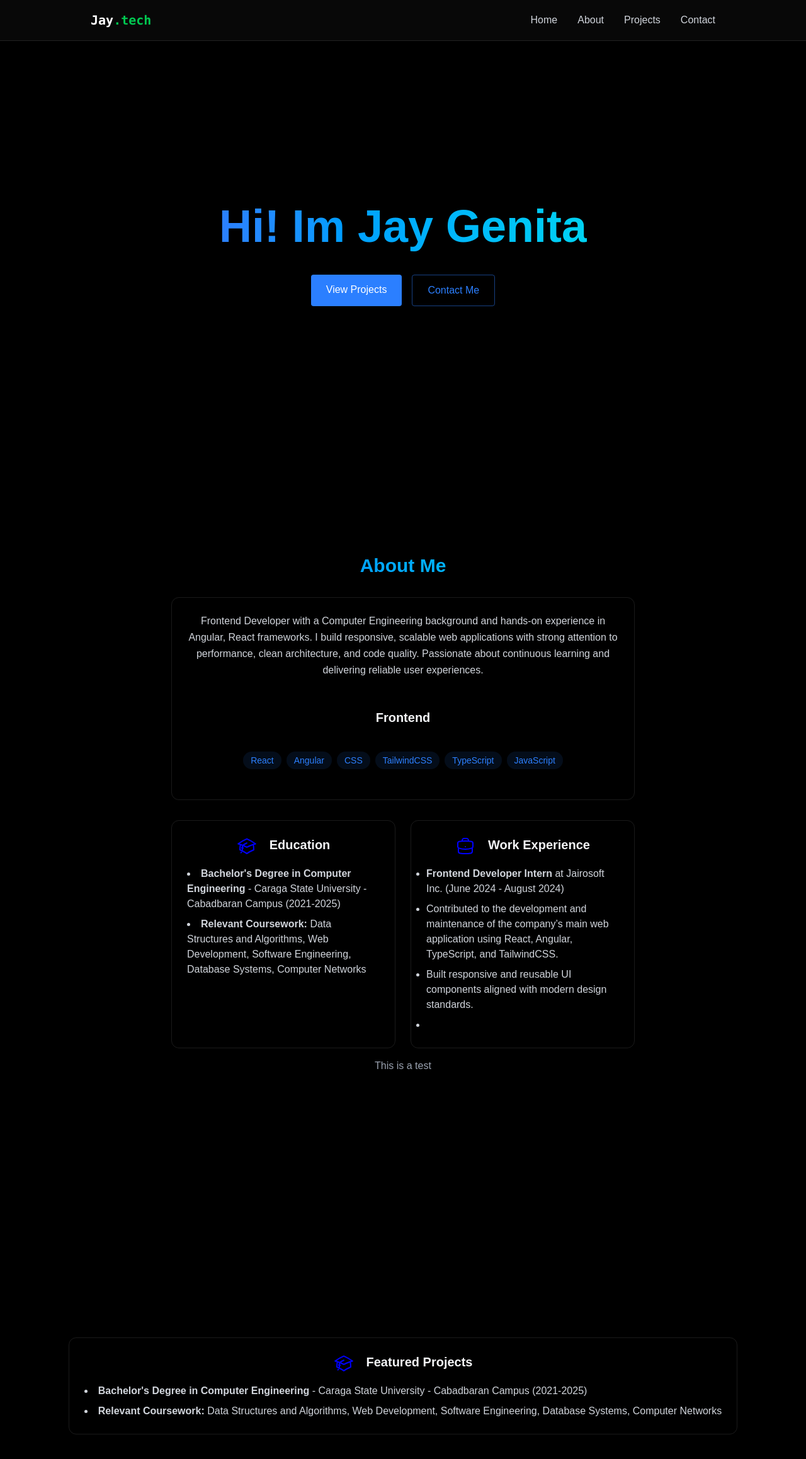
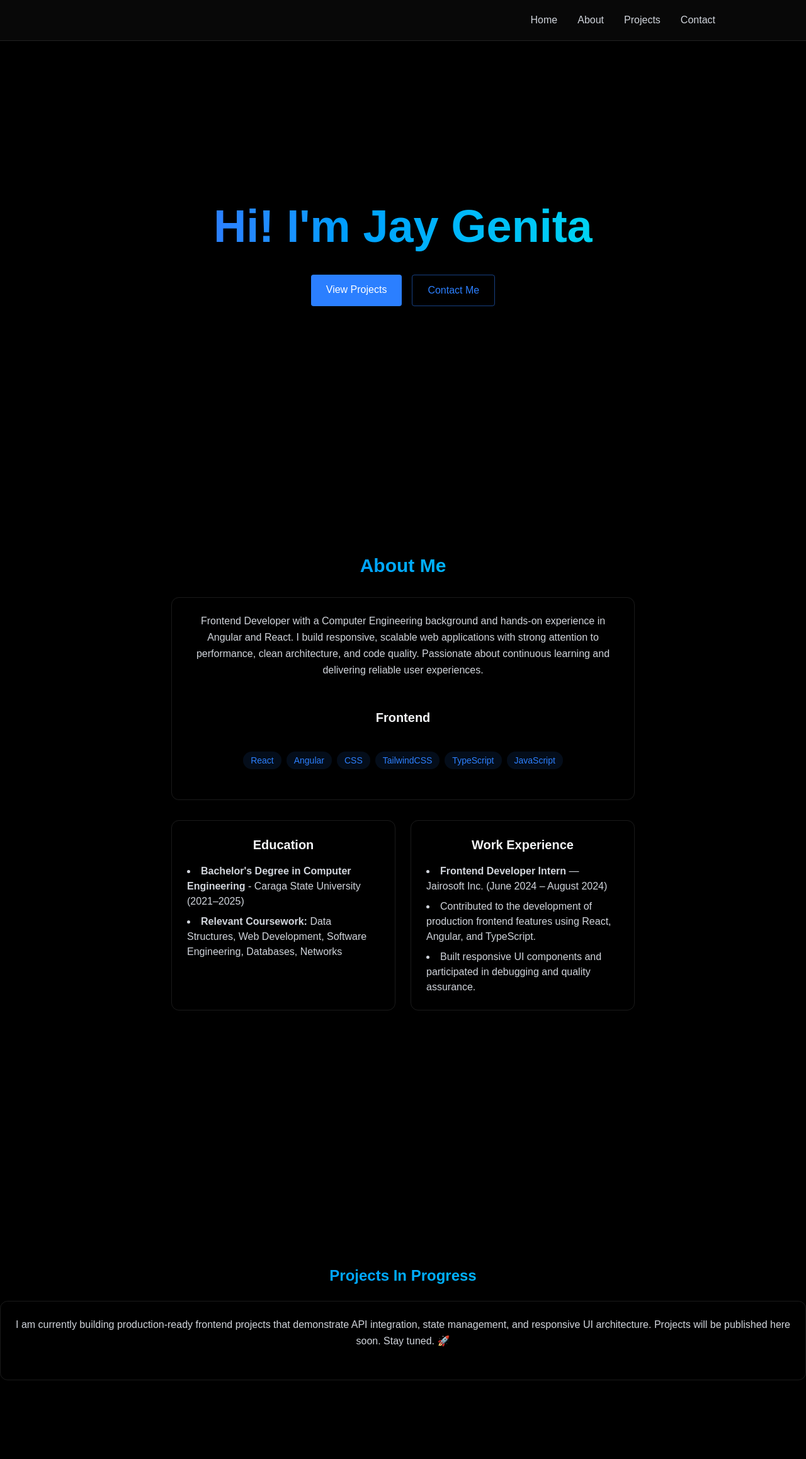
Before and after one commit to jaycsucc27/my-p, a React (Vite) app in the folder my-portfolio/: page / in a window 1280 px wide. Shown: the top 2316 px of the page at 63% size. Built offline with nearby package versions, Linux system fonts and the light colour scheme.

Commit message:
enhance About and Home sections with animations; add FadeInSection component for smooth transitions

```diff
--- /dev/null
+++ b/my-portfolio/src/components/FadeIn&Out.jsx
@@ -0,0 +1,29 @@
+import { useEffect, useRef, useState } from "react";
+
+export const FadeInSection = ({ children, delay = 0 }) => {
+  const ref = useRef(null);
+  const [isVisible, setIsVisible] = useState(false);
+
+  useEffect(() => {
+    const observer = new IntersectionObserver(
+      ([entry]) => {
+        setIsVisible(entry.isIntersecting);
+      },
+      { threshold: 0.6 }
+    );
+
+    if (ref.current) observer.observe(ref.current);
+    return () => observer.disconnect();
+  }, []);
+
+  return (
+    <div
+      ref={ref}
+      style={{ transitionDelay: `${delay}ms` }}
+      className={`transition-all duration-700 ease-[cubic-bezier(0.22,1,0.36,1)]
+      ${isVisible ? "opacity-100 translate-y-0" : "opacity-0 translate-y-12"}`}
+    >
+      {children}
+    </div>
+  );
+};
--- a/my-portfolio/src/components/sections/About.jsx
+++ b/my-portfolio/src/components/sections/About.jsx
@@ -1,127 +1,132 @@
-export const About = () =>{
+import { useEffect, useRef, useState } from "react";
 
-    const frontEndSkills = ["React", "Angular","CSS", "TailwindCSS", "TypeScript", "JavaScript"];
+export const About = () => {
+  const sectionRef = useRef(null);
+  const [isVisible, setIsVisible] = useState(false);
 
+  const frontEndSkills = [
+    "React",
+    "Angular",
+    "CSS",
+    "TailwindCSS",
+    "TypeScript",
+    "JavaScript",
+  ];
 
-    return(
+useEffect(() => {
+  const observer = new IntersectionObserver(
+    ([entry]) => {
+      setIsVisible(entry.isIntersecting);
+    },
+    { threshold: 0.6 }
+  );
+
+  if (sectionRef.current) {
+    observer.observe(sectionRef.current);
+  }
+
+  return () => observer.disconnect();
+}, []);
+
+  return (
     <section
       id="about"
-            className="min-h-screen flex items-center justify-center py-20"
+      ref={sectionRef}
+      className={`min-h-screen flex items-center justify-center py-20
+      transition-all duration-700 ease-[cubic-bezier(0.22,1,0.36,1)]
+      ${isVisible ? "opacity-100 translate-y-0" : "opacity-0 translate-y-12"}`}
     >
       <div className="max-w-3xl mx-auto px-4">
         <h2 className="text-3xl font-bold mb-8 bg-linear-to-r from-blue-500
         to-cyan-400 bg-clip-text text-transparent text-center">
           About Me
         </h2>
+
         <div className="p-6 rounded-xl border border-white/10
         hover:-translate-y-1
         hover:border-cyan-400
         hover:shadow-[0_0_15px_rgba(34,211,238,0.7)]
-                hover:shadow-cyan-400/50
         transition-all duration-300 ease-in-out">
 
-                <p className=" text-center leading-relaxed mb-6  text-gray-300  ">
-                     Frontend Developer with a Computer Engineering background and hands-on experience in Angular,
-                     React frameworks. I build responsive, scalable web applications with strong attention to performance,
+          <p className="text-center leading-relaxed mb-6 text-gray-300">
+            Frontend Developer with a Computer Engineering background and hands-on experience in Angular
+            and React. I build responsive, scalable web applications with strong attention to performance,
             clean architecture, and code quality. Passionate about continuous learning and delivering reliable user experiences.
           </p>
+
           <div className="grid grid-cols-1 gap-6">
             <div className="rounded-xl p-6">
               <h3 className="text-xl font-bold mb-10 text-center">
                 Frontend
               </h3>
+
               <div className="flex flex-wrap justify-center gap-2">
-        {frontEndSkills.map((tech,key)=>
-        (
+                {frontEndSkills.map((tech, key) => (
                   <span
                     key={key}
-            className="bg-blue-500/10 text-blue-500 py-1 px-3 rounded-full text-sm hover:-translate-y-1 hover:bg-blue-500/20
-            hover:shadow-[0_2px_8_px_rgba(59,130,246,0.2)] transition items-center"
+                    className="bg-blue-500/10 text-blue-500 py-1 px-3 rounded-full text-sm
+                    hover:-translate-y-1 hover:bg-blue-500/20
+                    hover:shadow-[0_2px_8px_rgba(59,130,246,0.2)]
+                    transition"
                   >
                     {tech}
                   </span>
-        )
-
-        )}
+                ))}
+              </div>
+            </div>
+          </div>
         </div>
 
-                </div>
+        {/* Education & Work Section */}
+        <div className="grid grid-cols-1 md:grid-cols-2 gap-6 mt-8">
 
-             </div>
-
-         </div>
-
-         <div className="grid grid-cols-1 md:grid-cols-2 gap-6 mt-8">
           <div className="p-6 rounded-xl border border-white/10
           hover:-translate-y-1
           hover:border-cyan-400
           hover:shadow-[0_0_15px_rgba(34,211,238,0.7)]
-                hover:shadow-cyan-400/50
           transition-all duration-300 ease-in-out">
 
             <h3 className="text-center text-xl font-bold mb-4">
-       <svg xmlns="http://www.w3.org/2000/svg" fill="none" viewBox="0 0 24 24" strokeWidth={1.5} stroke="blue" className="size-8 inline-block mr-5">
-  <path strokeLinecap="round" strokeLinejoin="round" d="M4.26 10.147a60.438 60.438 0 0 0-.491 6.347A48.62 48.62 0 0 1 12 20.904a48.62 48.62 0 0 1 8.232-4.41 60.46 60.46 0 0 0-.491-6.347m-15.482 0a50.636 50.636 0 0 0-2.658-.813A59.906 59.906 0 0 1 12 3.493a59.903 59.903 0 0 1 10.399 5.84c-.896.248-1.783.52-2.658.814m-15.482 0A50.717 50.717 0 0 1 12 13.489a50.702 50.702 0 0 1 7.74-3.342M6.75 15a.75.75 0 1 0 0-1.5.75.75 0 0 0 0 1.5Zm0 0v-3.675A55.378 55.378 0 0 1 12 8.443m-7.007 11.55A5.981 5.981 0 0 0 6.75 15.75v-1.5" />
-</svg>
               Education
+            </h3>
 
-    </h3>
             <ul className="list-disc list-inside text-gray-300 space-y-2">
               <li>
-        <strong>Bachelor's Degree in Computer Engineering</strong> - Caraga State University - Cabadbaran Campus (2021-2025)
+                <strong>Bachelor's Degree in Computer Engineering</strong> -
+                Caraga State University (2021–2025)
               </li>
               <li>
-            <strong>Relevant Coursework:</strong> Data Structures and Algorithms, Web Development, Software Engineering, Database Systems, Computer Networks
+                <strong>Relevant Coursework:</strong> Data Structures, Web Development,
+                Software Engineering, Databases, Networks
               </li>
             </ul>
           </div>
-<div >
+
           <div className="p-6 rounded-xl border border-white/10
           hover:-translate-y-1
           hover:border-cyan-400
           hover:shadow-[0_0_15px_rgba(34,211,238,0.7)]
-                hover:shadow-cyan-400/50
           transition-all duration-300 ease-in-out">
+
             <h3 className="text-center text-xl font-bold mb-4">
-      <svg xmlns="http://www.w3.org/2000/svg" fill="none" viewBox="0 0 24 24" stroke-width="1.5" stroke="blue" class="size-8 inline-block mr-5">
-  <path stroke-linecap="round" stroke-linejoin="round" d="M20.25 14.15v4.25c0 1.094-.787 2.036-1.872 2.18-2.087.277-4.216.42-6.378.42s-4.291-.143-6.378-.42c-1.085-.144-1.872-1.086-1.872-2.18v-4.25m16.5 0a2.18 2.18 0 0 0 .75-1.661V8.706c0-1.081-.768-2.015-1.837-2.175a48.114 48.114 0 0 0-3.413-.387m4.5 8.006c-.194.165-.42.295-.673.38A23.978 23.978 0 0 1 12 15.75c-2.648 0-5.195-.429-7.577-1.22a2.016 2.016 0 0 1-.673-.38m0 0A2.18 2.18 0 0 1 3 12.489V8.706c0-1.081.768-2.015 1.837-2.175a48.111 48.111 0 0 1 3.413-.387m7.5 0V5.25A2.25 2.25 0 0 0 13.5 3h-3a2.25 2.25 0 0 0-2.25 2.25v.894m7.5 0a48.667 48.667 0 0 0-7.5 0M12 12.75h.008v.008H12v-.008Z" />
-</svg>
-
               Work Experience
-
             </h3>
 
-    <ul className="list-disc text-gray-300 space-y-2">
+            <ul className="list-disc list-inside text-gray-300 space-y-2">
               <li>
-        <strong>Frontend Developer Intern </strong> at Jairosoft Inc. (June 2024 - August 2024)
-
+                <strong>Frontend Developer Intern</strong> — Jairosoft Inc. (June 2024 – August 2024)
               </li>
               <li>
-        Contributed to the development and maintenance of the company’s main web application using React, Angular, TypeScript, and TailwindCSS.
+                Contributed to the development of production frontend features using React, Angular, and TypeScript.
               </li>
               <li>
-        Built responsive and reusable UI components aligned with modern design standards.
-     </li>
-     <li>
-
+                Built responsive UI components and participated in debugging and quality assurance.
               </li>
             </ul>
           </div>
 
-
-
-
         </div>
-
-
       </div>
-   <p className="text-center text-gray-400 mt-4 animate-shake animate-infinite">This is a test</p>
-
-            </div>
-
-
-
     </section>
-
-    )
-}
+  );
+};
--- a/my-portfolio/src/components/sections/Home.jsx
+++ b/my-portfolio/src/components/sections/Home.jsx
@@ -1,29 +1,71 @@
-export const Home = ()=>{
-    return <section id="home"
-    className="min-h-screen flex items-center justify-center relative">
+import { useEffect, useState } from "react";
 
+export const Home = () => {
+  const [scrolled, setScrolled] = useState(false);
 
+  useEffect(() => {
+    const handleScroll = () => {
+      setScrolled(window.scrollY > 120);
+    };
+
+    window.addEventListener("scroll", handleScroll);
+    return () => window.removeEventListener("scroll", handleScroll);
+  }, []);
+
+  return (
+    <>
+
+      <div
+        className={`fixed top-5 left-8 z-50 transition-all duration-500
+        ${scrolled ? "opacity-100 translate-y-0" : "opacity-0 -translate-y-4"}
+        `}
+      >
+        <h2 className="text-xl font-bold bg-linear-to-r from-blue-500 to-cyan-400 bg-clip-text text-transparent">
+          Jay Genita
+        </h2>
+      </div>
+
+      <section
+        id="home"
+        className="min-h-screen flex items-center justify-center relative"
+      >
         <div className="text-center z-10 px-4">
-            <h1 className="text-5xl md:text-7xl font-bold mb-6
+          <h1
+            className={`text-5xl md:text-7xl font-bold mb-6
             bg-linear-to-r from-blue-500 to-cyan-400 bg-clip-text
-                            text-transparent leading-tight">
-                Hi! Im Jay Genita
+            text-transparent leading-tight
+            transition-all duration-500
+            ${
+              scrolled
+                ? "opacity-0 scale-75 -translate-y-10"
+                : "opacity-100 scale-100"
+            }`}
+          >
+            Hi! I'm Jay Genita
           </h1>
-            <p className="text-gray-400 text-lg mb-8 max-w-large mx-auto">
 
-            </p>
+          <p className="text-gray-400 text-lg mb-8 max-w-2xl mx-auto"></p>
+
           <div className="flex justify-center space-x-4">
-<a href="#projects" className="bg-blue-500 text-white py-3 px-6 rounded
+            <a
+              href="#projects"
+              className="bg-blue-500 text-white py-3 px-6 rounded
               font-medium transition relative overflow-hidden
-                                hover:-translate-y-1 hover:shadow-[0_0_15px_rgba(59,10,246,0.4)]">
+              hover:-translate-y-1 hover:shadow-[0_0_15px_rgba(59,10,246,0.4)]"
+            >
               View Projects
             </a>
-<a href="#contact" className="border border-blue-500/50 text-blue-500 py-3 px-6 rounded font-medium transition-all duration-200
-                                hover:-translate-y-1 hover:bg-blue-500/10 hover:shadow-[0_0_15px_rgb()59, 10, 246, 0.2)]">
+
+            <a
+              href="#contact"
+              className="border border-blue-500/50 text-blue-500 py-3 px-6 rounded font-medium transition-all duration-200
+              hover:-translate-y-1 hover:bg-blue-500/10 hover:shadow-[0_0_15px_rgba(59,10,246,0.2)]"
+            >
               Contact Me
             </a>
           </div>
         </div>
       </section>
-
+    </>
+  );
 };
--- a/my-portfolio/src/components/sections/Navbar.jsx
+++ b/my-portfolio/src/components/sections/Navbar.jsx
@@ -9,7 +9,7 @@ return (
  <div className= "max-w-5xl mx-auto px-4">
     <div className="flex justify-between items-center h-16">
     <a href="#home" className="font-mono text-xl font-bold text-white">
-        Jay<span className="text-green-500">.tech</span></a>
+       </a>
         <div className="w-10 h-6 relative cursor-pointer z-40 md:hidden"
         onClick={() => setMenuOpen(!menuOpen) }>
             &#9776;
--- a/my-portfolio/src/components/sections/Projects.jsx
+++ b/my-portfolio/src/components/sections/Projects.jsx
@@ -1,3 +1,5 @@
+import { FadeInSection } from "../FadeIn&Out"
+
 export const Projects = ()=>{
 
         return <section   id="projects"
@@ -6,6 +8,13 @@ export const Projects = ()=>{
 >
 
  <div className="mt-8">
+              <FadeInSection>
+
+      <p className="text-center text-2xl font-bold mb-6 bg-linear-to-r from-blue-500 to-cyan-400 bg-clip-text text-transparent">
+        Projects In Progress
+      </p>
+
+
                 <div className="p-6 rounded-xl border border-white/10
                 hover:-translate-y-1
                 hover:border-cyan-400
@@ -13,22 +22,15 @@ export const Projects = ()=>{
                 hover:shadow-cyan-400/50
                 transition-all duration-300 ease-in-out">
 
-    <h3 className="text-center text-xl font-bold mb-4">
-       <svg xmlns="http://www.w3.org/2000/svg" fill="none" viewBox="0 0 24 24" strokeWidth={1.5} stroke="blue" className="size-8 inline-block mr-5">
-  <path strokeLinecap="round" strokeLinejoin="round" d="M4.26 10.147a60.438 60.438 0 0 0-.491 6.347A48.62 48.62 0 0 1 12 20.904a48.62 48.62 0 0 1 8.232-4.41 60.46 60.46 0 0 0-.491-6.347m-15.482 0a50.636 50.636 0 0 0-2.658-.813A59.906 59.906 0 0 1 12 3.493a59.903 59.903 0 0 1 10.399 5.84c-.896.248-1.783.52-2.658.814m-15.482 0A50.717 50.717 0 0 1 12 13.489a50.702 50.702 0 0 1 7.74-3.342M6.75 15a.75.75 0 1 0 0-1.5.75.75 0 0 0 0 1.5Zm0 0v-3.675A55.378 55.378 0 0 1 12 8.443m-7.007 11.55A5.981 5.981 0 0 0 6.75 15.75v-1.5" />
-</svg>
- Featured Projects
 
-    </h3>
-<ul className="list-disc list-inside text-gray-300 space-y-2">
-    <li>
-        <strong>Bachelor's Degree in Computer Engineering</strong> - Caraga State University - Cabadbaran Campus (2021-2025)
-    </li>
-     <li>
-            <strong>Relevant Coursework:</strong> Data Structures and Algorithms, Web Development, Software Engineering, Database Systems, Computer Networks
-        </li>
-</ul>
+<p  className="text-center leading-relaxed mb-6  text-gray-300">
+    I am currently building production-ready frontend projects that demonstrate API integration, state management, and responsive UI architecture.
+
+Projects will be published here soon. Stay tuned. 🚀
+</p>
 </div>
+ </FadeInSection>
 </div>
+
         </section>
 }
```
Lines whose indentation alone changed are shown as unchanged.
